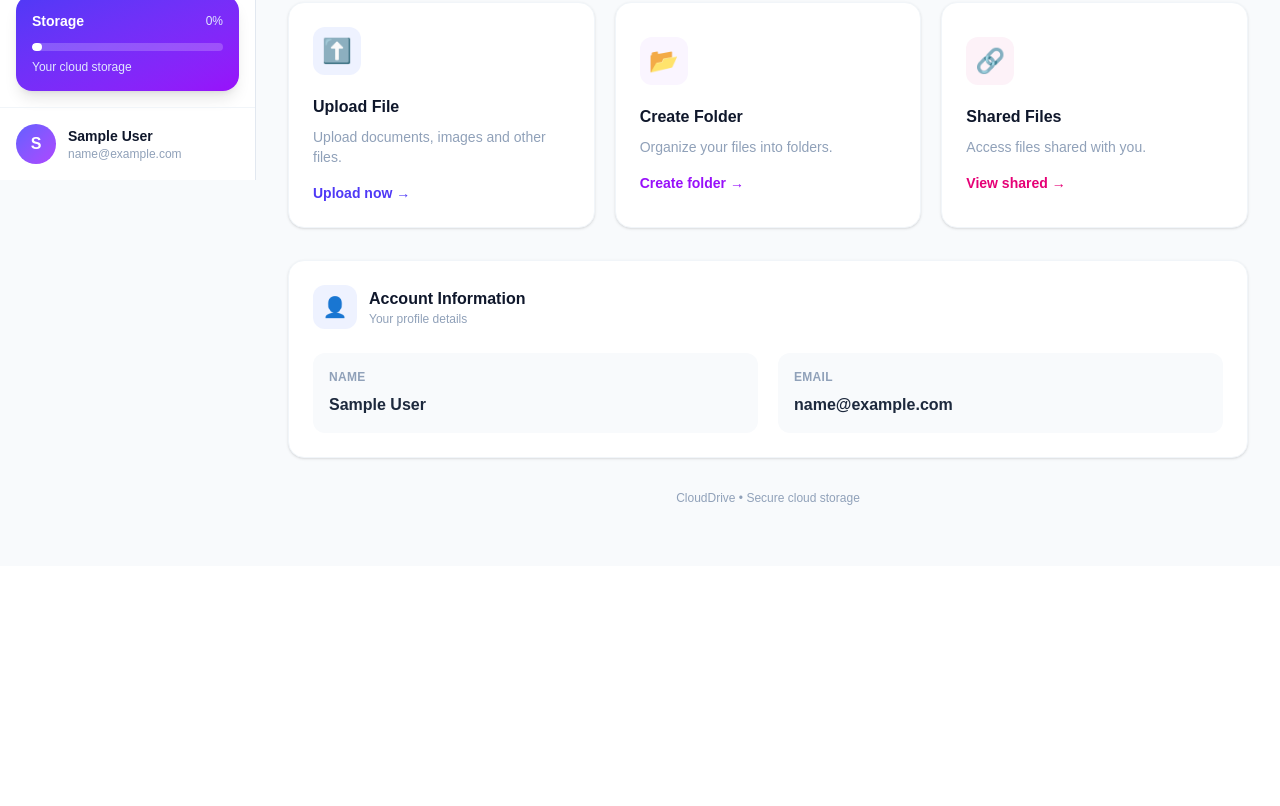
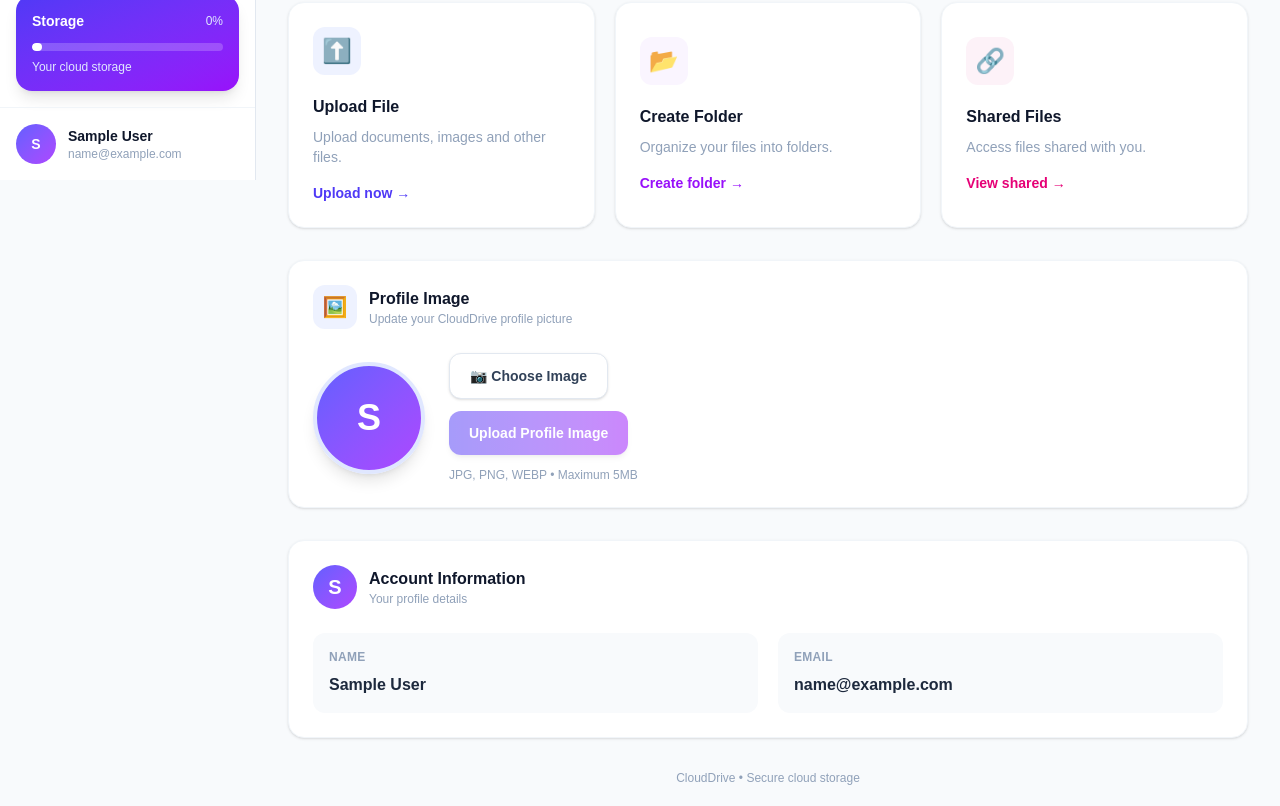
Before and after one commit to AnandChaudhary590/cloud-storage-frontend, a Next.js app: page /dashboard in a window 1280 px wide. Shown: the part 620-1426 px from the top of the page. Before the commit the page ends 1186 px from the top, so only its background shows below. Built offline with nearby package versions, Linux system fonts and the light colour scheme; sample sign-in values are in the browser's storage.

Commit message:
Update project changes

```diff
--- a/src/app/dashboard/page.tsx
+++ b/src/app/dashboard/page.tsx
@@ -1,3 +1,4 @@
+
 "use client";
 
 import { useEffect, useState } from "react";
@@ -5,7 +6,20 @@ import { useRouter } from "next/navigation";
 
 export default function DashboardPage() {
   const router = useRouter();
+
   const [user, setUser] = useState<any>(null);
+
+  // ===============================
+  // PROFILE IMAGE STATES
+  // ===============================
+
+  const [selectedImage, setSelectedImage] = useState<File | null>(null);
+  const [imagePreview, setImagePreview] = useState<string | null>(null);
+  const [uploadingImage, setUploadingImage] = useState(false);
+
+  // ===============================
+  // LOAD USER
+  // ===============================
 
   useEffect(() => {
     const token = localStorage.getItem("token");
@@ -18,26 +32,177 @@ export default function DashboardPage() {
     const savedUser = localStorage.getItem("user");
 
     if (savedUser) {
-      setUser(JSON.parse(savedUser));
+      try {
+        const parsedUser = JSON.parse(savedUser);
+
+        setUser(parsedUser);
+
+        if (parsedUser.image_url) {
+          setImagePreview(parsedUser.image_url);
+        }
+      } catch (error) {
+        console.error("Failed to parse user:", error);
+      }
     }
   }, [router]);
+
+  // ===============================
+  // SELECT PROFILE IMAGE
+  // ===============================
+
+  const handleImageSelect = (
+    event: React.ChangeEvent<HTMLInputElement>
+  ) => {
+    const file = event.target.files?.[0];
+
+    if (!file) return;
+
+    // Only allow images
+    if (!file.type.startsWith("image/")) {
+      alert("Please select a valid image file.");
+      return;
+    }
+
+    // Maximum 5MB
+    if (file.size > 5 * 1024 * 1024) {
+      alert("Profile image must be less than 5MB.");
+      return;
+    }
+
+    setSelectedImage(file);
+
+    const previewUrl = URL.createObjectURL(file);
+    setImagePreview(previewUrl);
+  };
+
+  // ===============================
+  // UPLOAD PROFILE IMAGE
+  // ===============================
+
+
+const handleProfileImageUpload = async () => {
+  if (!selectedImage) {
+    alert("Please select an image first.");
+    return;
+  }
+
+  const token = localStorage.getItem("token");
+
+  if (!token) {
+    router.push("/login");
+    return;
+  }
+
+  try {
+    setUploadingImage(true);
+
+    const formData = new FormData();
+
+    formData.append("image", selectedImage);
+
+    const apiUrl = "http://localhost:5000";
+
+    const response = await fetch(
+      `${apiUrl}/api/auth/profile-image`,
+      {
+        method: "PUT",
+        headers: {
+          Authorization: `Bearer ${token}`,
+        },
+        body: formData,
+      }
+    );
+
+    const data = await response.json();
+
+    if (!response.ok) {
+      throw new Error(
+        data.message || "Failed to upload profile image"
+      );
+    }
+
+    setUser(data.user);
+
+    localStorage.setItem(
+      "user",
+      JSON.stringify(data.user)
+    );
+
+    if (data.user?.image_url) {
+      setImagePreview(data.user.image_url);
+    }
+
+    setSelectedImage(null);
+
+    alert("Profile image updated successfully.");
+  } catch (error: any) {
+    console.error(
+      "Profile image upload error:",
+      error
+    );
+
+    alert(
+      error?.message ||
+        "Failed to upload profile image. Please try again."
+    );
+  } finally {
+    setUploadingImage(false);
+  }
+};
+
+
+  // ===============================
+  // LOGOUT
+  // ===============================
 
   const handleLogout = () => {
     localStorage.removeItem("token");
     localStorage.removeItem("user");
+
     router.push("/login");
+  };
+
+  // ===============================
+  // PROFILE IMAGE COMPONENT
+  // ===============================
+
+  const ProfileAvatar = ({
+    size = "h-10 w-10",
+    textSize = "text-sm",
+  }: {
+    size?: string;
+    textSize?: string;
+  }) => {
+    return (
+      <div
+        className={`${size} relative flex shrink-0 items-center justify-center overflow-hidden rounded-full bg-gradient-to-br from-indigo-500 to-purple-500 font-bold text-white ${textSize}`}
+      >
+        {imagePreview ? (
+          <img
+            src={imagePreview}
+            alt="Profile"
+            className="h-full w-full object-cover"
+          />
+        ) : (
+          user?.name?.charAt(0)?.toUpperCase() || "U"
+        )}
+      </div>
+    );
   };
 
   return (
     <main className="min-h-screen bg-slate-50 text-slate-900">
 
       {/* ================= SIDEBAR ================= */}
+
       <aside className="fixed left-0 top-0 hidden h-screen w-64 border-r border-slate-200 bg-white lg:block">
 
         <div className="flex h-full flex-col">
 
           {/* Logo */}
+
           <div className="flex items-center gap-3 border-b border-slate-100 px-6 py-6">
+
             <div className="flex h-11 w-11 items-center justify-center rounded-2xl bg-gradient-to-br from-indigo-600 via-purple-600 to-pink-500 text-2xl shadow-lg">
               ☁️
             </div>
@@ -51,9 +216,11 @@ export default function DashboardPage() {
                 Secure Storage
               </p>
             </div>
+
           </div>
 
           {/* Navigation */}
+
           <div className="flex-1 px-4 py-6">
 
             <p className="mb-3 px-3 text-xs font-semibold uppercase tracking-wider text-slate-400">
@@ -103,9 +270,11 @@ export default function DashboardPage() {
           </div>
 
           {/* Storage */}
+
           <div className="mx-4 mb-4 rounded-2xl bg-gradient-to-br from-indigo-600 to-purple-600 p-4 text-white shadow-lg">
 
             <div className="mb-3 flex items-center justify-between">
+
               <span className="text-sm font-semibold">
                 Storage
               </span>
@@ -113,10 +282,13 @@ export default function DashboardPage() {
               <span className="text-xs text-indigo-100">
                 0%
               </span>
+
             </div>
 
             <div className="mb-2 h-2 overflow-hidden rounded-full bg-white/20">
+
               <div className="h-full w-[5%] rounded-full bg-white" />
+
             </div>
 
             <p className="text-xs text-indigo-100">
@@ -126,15 +298,15 @@ export default function DashboardPage() {
           </div>
 
           {/* User */}
+
           <div className="border-t border-slate-100 p-4">
 
             <div className="flex items-center gap-3">
 
-              <div className="flex h-10 w-10 items-center justify-center rounded-full bg-gradient-to-br from-indigo-500 to-purple-500 font-bold text-white">
-                {user?.name?.charAt(0)?.toUpperCase() || "U"}
-              </div>
+              <ProfileAvatar />
 
               <div className="min-w-0 flex-1">
+
                 <p className="truncate text-sm font-semibold">
                   {user?.name || "User"}
                 </p>
@@ -142,6 +314,7 @@ export default function DashboardPage() {
                 <p className="truncate text-xs text-slate-400">
                   {user?.email || "Account"}
                 </p>
+
               </div>
 
             </div>
@@ -153,14 +326,17 @@ export default function DashboardPage() {
       </aside>
 
       {/* ================= MAIN ================= */}
+
       <div className="lg:ml-64">
 
         {/* Header */}
+
         <header className="sticky top-0 z-20 border-b border-slate-200 bg-white/90 backdrop-blur">
 
           <div className="flex items-center justify-between px-5 py-4 sm:px-8">
 
             <div>
+
               <p className="text-xs font-medium text-slate-400">
                 Workspace
               </p>
@@ -168,12 +344,15 @@ export default function DashboardPage() {
               <h1 className="text-xl font-bold text-slate-900">
                 Dashboard
               </h1>
+
             </div>
 
             <div className="flex items-center gap-3">
 
               <button
-                onClick={() => router.push("/dashboard/files/upload")}
+                onClick={() =>
+                  router.push("/dashboard/files/upload")
+                }
                 className="hidden rounded-xl bg-gradient-to-r from-indigo-600 to-purple-600 px-5 py-2.5 text-sm font-semibold text-white shadow-md transition hover:-translate-y-0.5 hover:shadow-lg sm:block"
               >
                 + Upload File
@@ -193,9 +372,11 @@ export default function DashboardPage() {
         </header>
 
         {/* Content */}
+
         <section className="px-5 py-7 sm:px-8">
 
           {/* Welcome Banner */}
+
           <div className="relative mb-8 overflow-hidden rounded-3xl bg-gradient-to-r from-indigo-600 via-purple-600 to-pink-500 p-7 text-white shadow-xl sm:p-9">
 
             <div className="relative z-10">
@@ -222,21 +403,24 @@ export default function DashboardPage() {
 
             </div>
 
-            {/* Decorative circles */}
             <div className="absolute -right-16 -top-20 h-64 w-64 rounded-full bg-white/10" />
+
             <div className="absolute -bottom-28 right-20 h-72 w-72 rounded-full bg-white/10" />
 
           </div>
 
           {/* Statistics */}
+
           <div className="mb-8 grid gap-5 sm:grid-cols-2 xl:grid-cols-4">
 
             {/* Files */}
+
             <div className="rounded-2xl border border-slate-100 bg-white p-5 shadow-sm transition hover:-translate-y-1 hover:shadow-lg">
 
               <div className="flex items-start justify-between">
 
                 <div>
+
                   <p className="text-sm font-medium text-slate-400">
                     My Files
                   </p>
@@ -244,6 +428,7 @@ export default function DashboardPage() {
                   <p className="mt-2 text-3xl font-bold text-slate-900">
                     —
                   </p>
+
                 </div>
 
                 <div className="flex h-12 w-12 items-center justify-center rounded-xl bg-indigo-50 text-2xl">
@@ -262,11 +447,13 @@ export default function DashboardPage() {
             </div>
 
             {/* Folders */}
+
             <div className="rounded-2xl border border-slate-100 bg-white p-5 shadow-sm transition hover:-translate-y-1 hover:shadow-lg">
 
               <div className="flex items-start justify-between">
 
                 <div>
+
                   <p className="text-sm font-medium text-slate-400">
                     Folders
                   </p>
@@ -274,6 +461,7 @@ export default function DashboardPage() {
                   <p className="mt-2 text-3xl font-bold text-slate-900">
                     —
                   </p>
+
                 </div>
 
                 <div className="flex h-12 w-12 items-center justify-center rounded-xl bg-purple-50 text-2xl">
@@ -292,11 +480,13 @@ export default function DashboardPage() {
             </div>
 
             {/* Shared */}
+
             <div className="rounded-2xl border border-slate-100 bg-white p-5 shadow-sm transition hover:-translate-y-1 hover:shadow-lg">
 
               <div className="flex items-start justify-between">
 
                 <div>
+
                   <p className="text-sm font-medium text-slate-400">
                     Shared
                   </p>
@@ -304,6 +494,7 @@ export default function DashboardPage() {
                   <p className="mt-2 text-3xl font-bold text-slate-900">
                     —
                   </p>
+
                 </div>
 
                 <div className="flex h-12 w-12 items-center justify-center rounded-xl bg-pink-50 text-2xl">
@@ -322,11 +513,13 @@ export default function DashboardPage() {
             </div>
 
             {/* Trash */}
+
             <div className="rounded-2xl border border-slate-100 bg-white p-5 shadow-sm transition hover:-translate-y-1 hover:shadow-lg">
 
               <div className="flex items-start justify-between">
 
                 <div>
+
                   <p className="text-sm font-medium text-slate-400">
                     Trash
                   </p>
@@ -334,6 +527,7 @@ export default function DashboardPage() {
                   <p className="mt-2 text-3xl font-bold text-slate-900">
                     —
                   </p>
+
                 </div>
 
                 <div className="flex h-12 w-12 items-center justify-center rounded-xl bg-red-50 text-2xl">
@@ -354,9 +548,11 @@ export default function DashboardPage() {
           </div>
 
           {/* Quick Actions */}
+
           <div className="mb-8">
 
             <div className="mb-4">
+
               <h2 className="text-xl font-bold text-slate-900">
                 Quick Actions
               </h2>
@@ -364,12 +560,15 @@ export default function DashboardPage() {
               <p className="mt-1 text-sm text-slate-400">
                 Get things done faster
               </p>
+
             </div>
 
             <div className="grid gap-5 sm:grid-cols-2 lg:grid-cols-3">
 
               <button
-                onClick={() => router.push("/dashboard/files/upload")}
+                onClick={() =>
+                  router.push("/dashboard/files/upload")
+                }
                 className="group rounded-2xl border border-slate-100 bg-white p-6 text-left shadow-sm transition hover:-translate-y-1 hover:border-indigo-200 hover:shadow-xl"
               >
 
@@ -441,16 +640,128 @@ export default function DashboardPage() {
 
           </div>
 
+          {/* ===============================
+              PROFILE IMAGE
+          =============================== */}
+
+          <div className="mb-8 rounded-2xl border border-slate-100 bg-white p-6 shadow-sm">
+
+            <div className="mb-6 flex items-center gap-3">
+
+              <div className="flex h-11 w-11 items-center justify-center rounded-xl bg-indigo-50 text-xl">
+                🖼️
+              </div>
+
+              <div>
+
+                <h2 className="font-bold text-slate-900">
+                  Profile Image
+                </h2>
+
+                <p className="text-xs text-slate-400">
+                  Update your CloudDrive profile picture
+                </p>
+
+              </div>
+
+            </div>
+
+            <div className="flex flex-col gap-6 sm:flex-row sm:items-center">
+
+              {/* Preview */}
+
+              <div className="flex justify-center sm:justify-start">
+
+                <div className="h-28 w-28 overflow-hidden rounded-full border-4 border-indigo-100 bg-gradient-to-br from-indigo-500 to-purple-500 shadow-lg">
+
+                  {imagePreview ? (
+                    <img
+                      src={imagePreview}
+                      alt="Profile preview"
+                      className="h-full w-full object-cover"
+                    />
+                  ) : (
+                    <div className="flex h-full w-full items-center justify-center text-4xl font-bold text-white">
+                      {user?.name?.charAt(0)?.toUpperCase() || "U"}
+                    </div>
+                  )}
+
+                </div>
+
+              </div>
+
+              {/* Upload Controls */}
+
+              <div className="flex-1">
+
+                <label
+                  htmlFor="profile-image"
+                  className="mb-3 inline-flex cursor-pointer rounded-xl border border-slate-200 bg-white px-5 py-3 text-sm font-semibold text-slate-700 shadow-sm transition hover:border-indigo-300 hover:bg-indigo-50 hover:text-indigo-600"
+                >
+                  📷 Choose Image
+                </label>
+
+                <input
+                  id="profile-image"
+                  type="file"
+                  accept="image/*"
+                  onChange={handleImageSelect}
+                  className="hidden"
+                />
+
+                {selectedImage && (
+                  <div className="mb-3">
+
+                    <p className="text-sm font-medium text-slate-700">
+                      Selected: {selectedImage.name}
+                    </p>
+
+                    <p className="mt-1 text-xs text-slate-400">
+                      {(selectedImage.size / 1024 / 1024).toFixed(2)} MB
+                    </p>
+
+                  </div>
+                )}
+
+                <div>
+
+                  <button
+                    onClick={handleProfileImageUpload}
+                    disabled={!selectedImage || uploadingImage}
+                    className="rounded-xl bg-gradient-to-r from-indigo-600 to-purple-600 px-5 py-3 text-sm font-semibold text-white shadow-md transition hover:shadow-lg disabled:cursor-not-allowed disabled:opacity-50"
+                  >
+
+                    {uploadingImage
+                      ? "Uploading..."
+                      : "Upload Profile Image"}
+
+                  </button>
+
+                </div>
+
+                <p className="mt-3 text-xs text-slate-400">
+                  JPG, PNG, WEBP • Maximum 5MB
+                </p>
+
+              </div>
+
+            </div>
+
+          </div>
+
           {/* Account Information */}
+
           <div className="rounded-2xl border border-slate-100 bg-white p-6 shadow-sm">
 
             <div className="mb-6 flex items-center gap-3">
 
-              <div className="flex h-11 w-11 items-center justify-center rounded-xl bg-indigo-50 text-xl">
-                👤
-              </div>
+              <ProfileAvatar
+                size="h-11 w-11"
+                textSize="text-xl"
+              />
 
               <div>
+
                 <h2 className="font-bold text-slate-900">
                   Account Information
                 </h2>
@@ -458,6 +769,7 @@ export default function DashboardPage() {
                 <p className="text-xs text-slate-400">
                   Your profile details
                 </p>
+
               </div>
 
             </div>
@@ -465,6 +777,7 @@ export default function DashboardPage() {
             <div className="grid gap-5 sm:grid-cols-2">
 
               <div className="rounded-xl bg-slate-50 p-4">
+
                 <p className="text-xs font-semibold uppercase tracking-wide text-slate-400">
                   Name
                 </p>
@@ -472,9 +785,11 @@ export default function DashboardPage() {
                 <p className="mt-2 font-semibold text-slate-800">
                   {user?.name || "Cloud Storage User"}
                 </p>
+
               </div>
 
               <div className="rounded-xl bg-slate-50 p-4">
+
                 <p className="text-xs font-semibold uppercase tracking-wide text-slate-400">
                   Email
                 </p>
@@ -482,6 +797,7 @@ export default function DashboardPage() {
                 <p className="mt-2 font-semibold text-slate-800">
                   {user?.email || "Logged in user"}
                 </p>
+
               </div>
 
             </div>
@@ -489,6 +805,7 @@ export default function DashboardPage() {
           </div>
 
           {/* Footer */}
+
           <div className="py-8 text-center text-xs text-slate-400">
             CloudDrive • Secure cloud storage
           </div>
```
